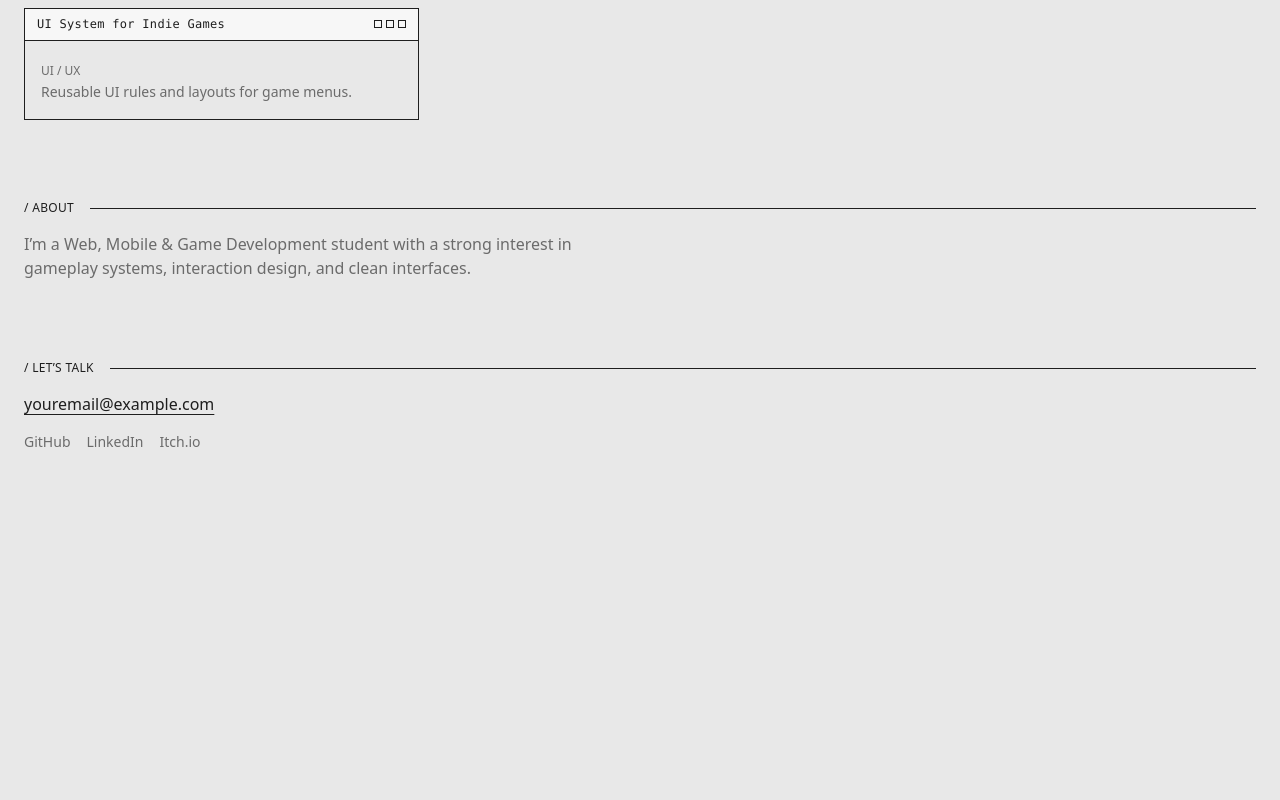
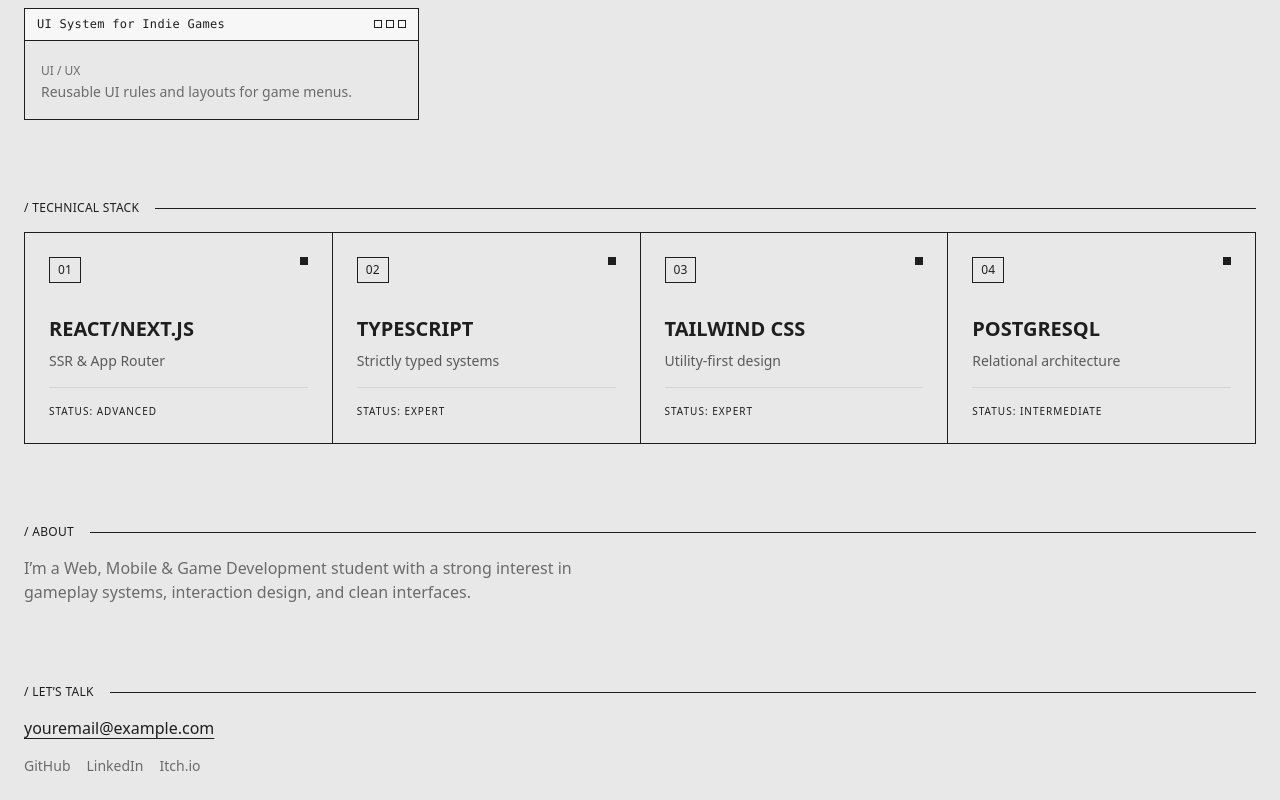
Before and after one commit to gablaroche29/portfolio, a Next.js app: page / in a window 1280 px wide. Shown: the part 793-1593 px from the top of the page. Before the commit the page ends 1269 px from the top, so only its background shows below. Built offline with nearby package versions, Linux system fonts and the light colour scheme.

Commit message:
feat: add skills section

```diff
--- a/app/page.tsx
+++ b/app/page.tsx
@@ -3,6 +3,7 @@ import Hero from "@/components/Hero"
 import Projects from "@/components/project/Projects"
 import About from "@/components/About"
 import Contact from "@/components/Contact"
+import SkillGrid from "@/components/SkillGrid"
 
 export default function Home() {
   return (
@@ -11,6 +12,7 @@ export default function Home() {
       <main>
         <Hero />
         <Projects />
+        <SkillGrid />
         <About />
         <Contact />
       </main>
--- /dev/null
+++ b/components/SkillGrid.tsx
@@ -0,0 +1,33 @@
+import SectionHeader from "./SectionHeader";
+import { skills } from "@/data/skills";
+
+export default function SkillGrid() {
+  return (
+    <section className="max-w-content mx-auto px-6 py-6">
+        <SectionHeader title="Technical Stack" />
+
+        <div className="grid grid-cols-1 md:grid-cols-2 lg:grid-cols-4 gap-0 border-t border-l border-text">
+          {skills.map((skill, idx) => (
+            <div
+              key={idx}
+              className="group border-r border-b border-text p-6 transition-colors duration-300 hover:bg-text hover:text-bg cursor-crosshair"
+            >
+              <div className="flex justify-between items-start mb-8">
+                <span className="text-xs border border-text group-hover:border-bg px-2 py-1">
+                  0{idx + 1}
+                </span>
+                <div className="w-2 h-2 bg-text group-hover:bg-bg transition-colors" />
+              </div>
+
+              <h3 className="text-xl font-black mb-2 uppercase">{skill.name}</h3>
+              <p className="text-sm opacity-70 mb-4">{skill.description}</p>
+
+              <div className="mt-auto pt-4 border-t border-text/10 group-hover:border-white/20 text-[10px] uppercase tracking-widest">
+                Status: {skill.level}
+              </div>
+            </div>
+          ))}
+        </div>
+    </section>
+  );
+}
--- /dev/null
+++ b/data/skills.ts
@@ -0,0 +1,12 @@
+export type Skill = {
+  name: string;
+  level: string;
+  description: string;
+};
+
+export const skills: Skill[] = [
+  { name: 'React/Next.js', level: 'Advanced', description: 'SSR & App Router' },
+  { name: 'TypeScript', level: 'Expert', description: 'Strictly typed systems' },
+  { name: 'Tailwind CSS', level: 'Expert', description: 'Utility-first design' },
+  { name: 'PostgreSQL', level: 'Intermediate', description: 'Relational architecture' },
+];
```
